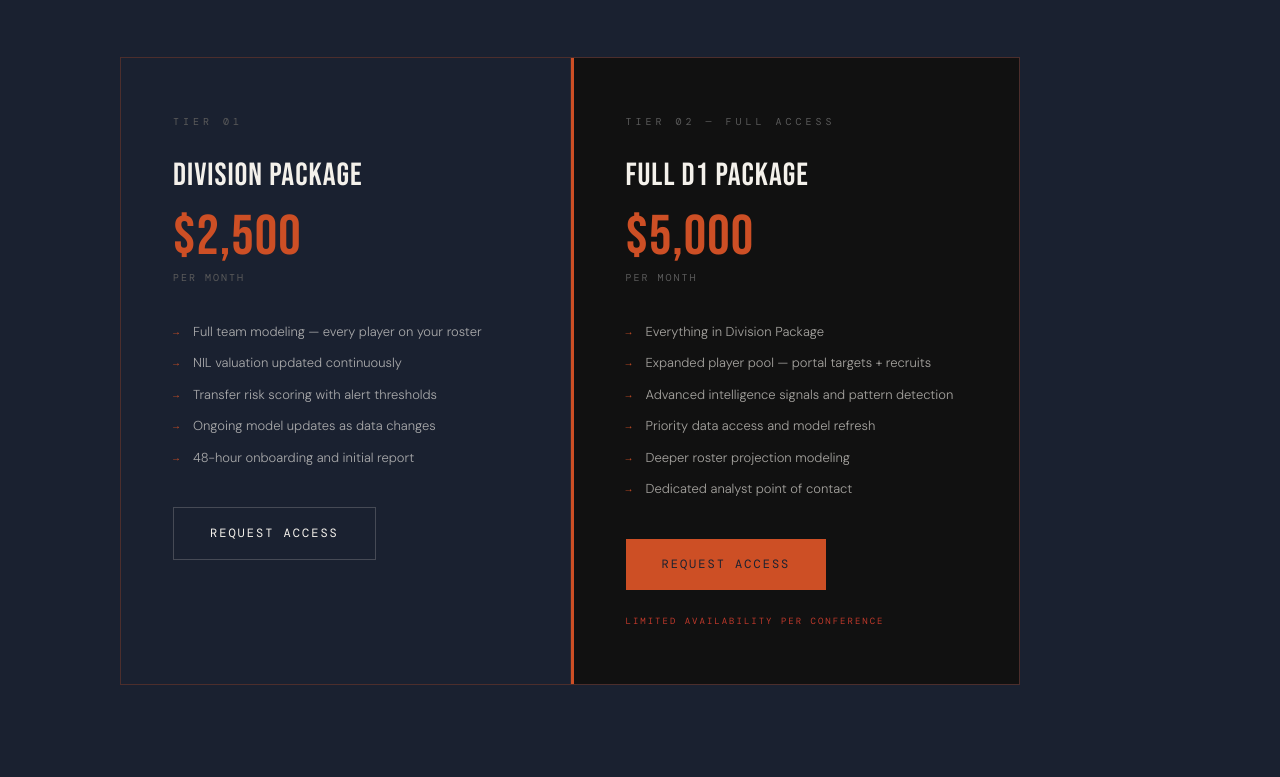
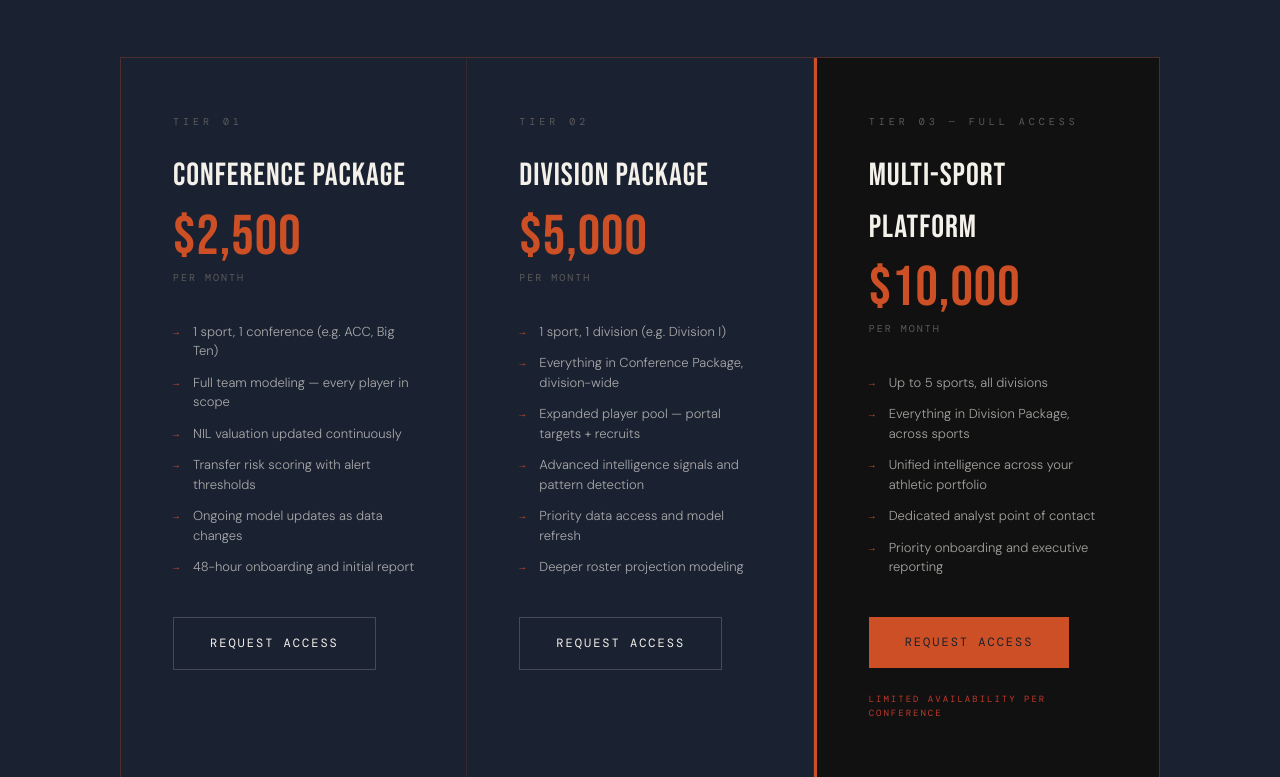
Before and after one commit to Solis-Consulting/rt4athletics-website, a plain HTML site: page index.html in a window 1280 px wide. Shown: the part 9232-10009 px from the top of the page. Drawn offline with nearby package versions, Linux system fonts and the light colour scheme.

Commit message:
Update Access Tiers to three pricing packages (conference, division, multi-sport)
Made-with: Cursor

```diff
--- a/index.html
+++ b/index.html
@@ -713,12 +713,12 @@
 
   .pricing-grid {
     display: grid;
-    grid-template-columns: 1fr 1fr;
+    grid-template-columns: 1fr 1fr 1fr;
     gap: 1px;
     background: var(--line);
     border: 1px solid var(--line);
     margin-top: 60px;
-    max-width: 900px;
+    max-width: 1200px;
   }
 
   .pricing-card {
@@ -1320,11 +1320,12 @@
   <div class="pricing-grid reveal">
     <div class="pricing-card">
       <div class="pricing-tier">Tier 01</div>
-      <div class="pricing-name">Division Package</div>
+      <div class="pricing-name">Conference Package</div>
       <div class="pricing-price">$2,500</div>
       <div class="pricing-period">per month</div>
       <ul class="pricing-features">
-        <li>Full team modeling — every player on your roster</li>
+        <li>1 sport, 1 conference (e.g. ACC, Big Ten)</li>
+        <li>Full team modeling — every player in scope</li>
         <li>NIL valuation updated continuously</li>
         <li>Transfer risk scoring with alert thresholds</li>
         <li>Ongoing model updates as data changes</li>
@@ -1332,18 +1333,32 @@
       </ul>
       <a href="#cta" class="btn-ghost" style="display:inline-block;">Request Access</a>
     </div>
-    <div class="pricing-card featured">
-      <div class="pricing-tier">Tier 02 — Full Access</div>
-      <div class="pricing-name">Full D1 Package</div>
+    <div class="pricing-card">
+      <div class="pricing-tier">Tier 02</div>
+      <div class="pricing-name">Division Package</div>
       <div class="pricing-price">$5,000</div>
       <div class="pricing-period">per month</div>
       <ul class="pricing-features">
-        <li>Everything in Division Package</li>
+        <li>1 sport, 1 division (e.g. Division I)</li>
+        <li>Everything in Conference Package, division-wide</li>
         <li>Expanded player pool — portal targets + recruits</li>
         <li>Advanced intelligence signals and pattern detection</li>
         <li>Priority data access and model refresh</li>
         <li>Deeper roster projection modeling</li>
+      </ul>
+      <a href="#cta" class="btn-ghost" style="display:inline-block;">Request Access</a>
+    </div>
+    <div class="pricing-card featured">
+      <div class="pricing-tier">Tier 03 — Full Access</div>
+      <div class="pricing-name">Multi-Sport Platform</div>
+      <div class="pricing-price">$10,000</div>
+      <div class="pricing-period">per month</div>
+      <ul class="pricing-features">
+        <li>Up to 5 sports, all divisions</li>
+        <li>Everything in Division Package, across sports</li>
+        <li>Unified intelligence across your athletic portfolio</li>
         <li>Dedicated analyst point of contact</li>
+        <li>Priority onboarding and executive reporting</li>
       </ul>
       <a href="#cta" class="btn-primary" style="display:inline-block;">Request Access</a>
       <div class="pricing-scarcity" style="margin-top:24px;">Limited availability per conference</div>
```
Also changed, not shown: rt4athletics.html (+23 -8 lines).
